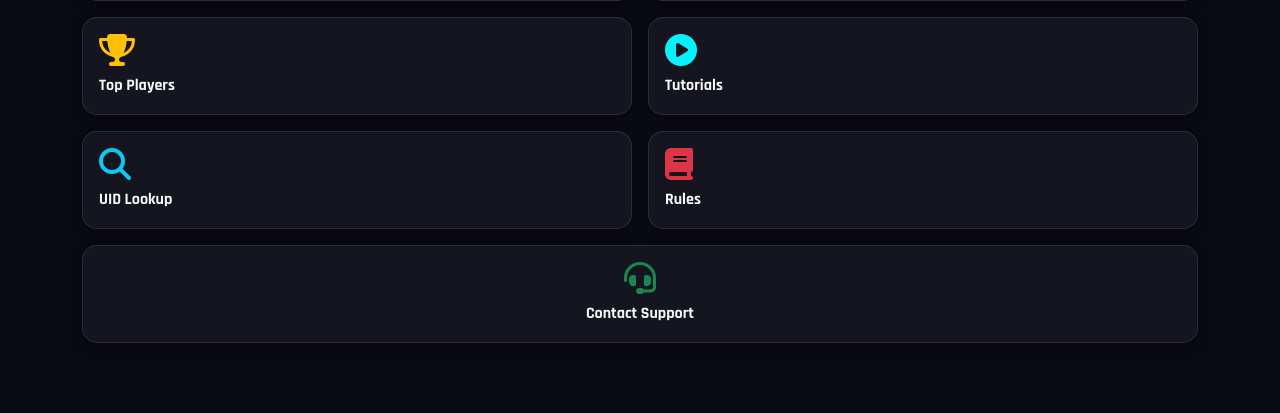
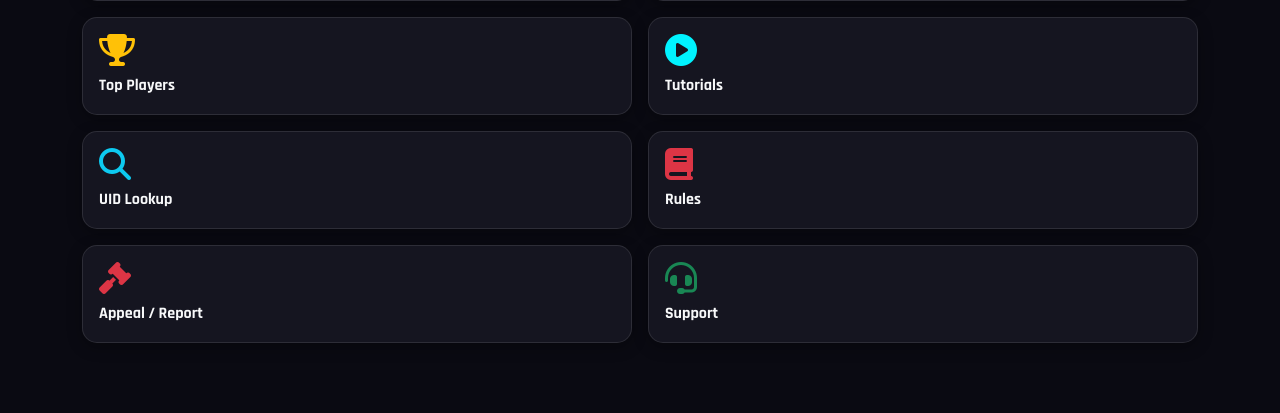
Before and after one commit to MR-CR4CK3R/kg-tour-bd, a Flask app: template templates/dashboard.html in a window 1280 px wide. Shown: the part 591-1004 px from the top of the page. Run offline with Flask 3, Linux system fonts and the light colour scheme; the template is opened without the code that fills it, so the values that code supplies are empty; some libraries are stand-ins or nearby versions.

Commit message:
Update dashboard.html

```diff
--- a/templates/dashboard.html
+++ b/templates/dashboard.html
@@ -32,6 +32,7 @@
 
 <h6 class="text-white mb-3 text-uppercase">Quick Actions</h6>
 <div class="row g-3">
+
     <div class="col-6">
         <a href="{{ url_for('matches_hub') }}" class="btn btn-outline-light w-100 p-3 card-custom text-start h-100">
             <i class="fas fa-gamepad fa-2x text-neon mb-2"></i><br>
@@ -74,11 +75,19 @@
         </a>
     </div>
 
-    <div class="col-12">
-        <a href="{{ url_for('support') }}" class="btn btn-outline-light w-100 p-3 card-custom text-center h-100">
-            <i class="fas fa-headset fa-2x text-success mb-2"></i><br>
-            <span class="fw-bold">Contact Support</span>
+    <div class="col-6">
+        <a href="{{ url_for('appeal') }}" class="btn btn-outline-light w-100 p-3 card-custom text-start h-100">
+            <i class="fas fa-gavel fa-2x text-danger mb-2"></i><br>
+            <span class="fw-bold">Appeal / Report</span>
         </a>
     </div>
+
+    <div class="col-6">
+        <a href="{{ url_for('support') }}" class="btn btn-outline-light w-100 p-3 card-custom text-start h-100">
+            <i class="fas fa-headset fa-2x text-success mb-2"></i><br>
+            <span class="fw-bold">Support</span>
+        </a>
+    </div>
+
 </div>
 {% endblock %}
```
